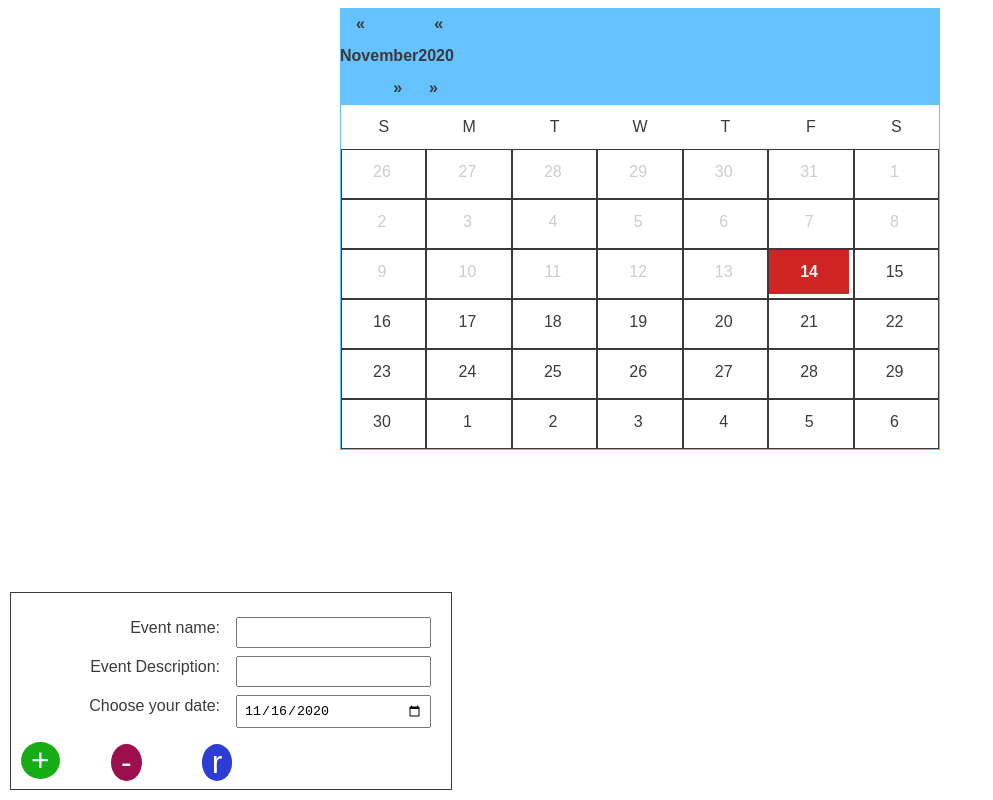
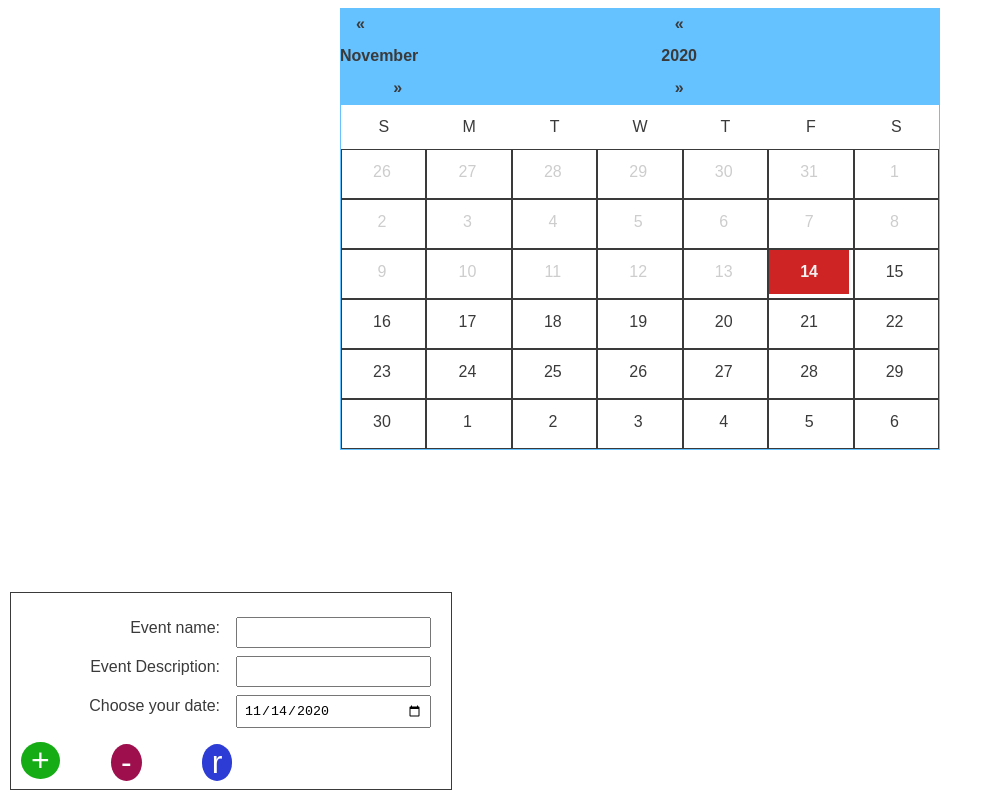
Before and after one commit to millord/calendar, a React (Create React App) app in the folder client/: page / in a window 1280 px wide. Shown: the whole page, without its empty margins (0-993 px from the left). Built offline with nearby package versions, Linux system fonts and the light colour scheme; no server answers.

Commit message:
worked on the header component

```diff
--- a/client/src/components/CalendarEvents.js
+++ b/client/src/components/CalendarEvents.js
@@ -1,6 +1,7 @@
 import {getCalendarEventsQuery,addCalenderEventMutation, updateCalendarEventMutation,removeCalendarEventMutation} from '../components/queries/queries'
 import React, {useState, useEffect} from 'react'
 import {  useMutation } from '@apollo/client';
+import moment from 'moment'
 
 
 
@@ -13,6 +14,8 @@ function CalendarEvents({ storedDate }) {
     const [addCalenderEvent, { data }] = useMutation(addCalenderEventMutation);
     const [updateCalendarEvent, { newdata }] = useMutation(updateCalendarEventMutation);
     const [removeCalendarEvent, { removedata }] = useMutation(removeCalendarEventMutation);
+
+    const currentDate = moment().format('YYYY-MM-DD')
 
     useEffect(() => {
       if (storedDate) {
@@ -88,7 +91,7 @@ function CalendarEvents({ storedDate }) {
                 <label for="start">Choose your date:</label>
 
               <input type="date" id="start" name="trip-start"
-              value="2020-11-16"
+              value={currentDate}
               onChange={(e) => setDate(e.target.value)}
               />
                 </div>
--- a/client/src/components/Header.js
+++ b/client/src/components/Header.js
@@ -7,8 +7,13 @@ function Header({value, setValue}) {
 
  return (
   <div className="header">
+    <div id="monthStyle">
     <Month value={value} setValue={setValue}/>
-    <Year value={value} setValue={setValue}/>
+    </div>
+   <div id="yearStyle">
+   <Year value={value} setValue={setValue}/>
+   </div>
+
     </div>
  )
 }
--- a/client/src/components/Month.js
+++ b/client/src/components/Month.js
@@ -22,7 +22,7 @@ function Month({value, setValue}){
   <div className="current">{currentMonthName()}</div>
       <div className="next"
       onClick={() =>setValue(nextMonth())}
-      >{String.fromCharCode(187)}</div>
+      ><span>{String.fromCharCode(187)}</span></div>
       </div>
   )
 
--- a/client/src/components/Year.js
+++ b/client/src/components/Year.js
@@ -15,18 +15,16 @@ function Year({value, setValue}){
     return value.clone().add(1, 'year')
   }
 
-  // function thisYear(){
-  //   return value.isSame(new Date(), "year")
-  // }
+
 
 
   return(
     <div>
-    <div className="previous"
+    <div className="previousYear"
       onClick={() =>  setValue(prevYear())}
       >{ String.fromCharCode(171)}</div>
       <div className="current">{currentYearName()}</div>
-          <div className="next"
+          <div className="nextYear"
           onClick={() =>setValue(nextYear())}
           >{String.fromCharCode(187)}</div>
           </div>
--- a/client/src/components/index.css
+++ b/client/src/components/index.css
@@ -13,7 +13,7 @@
   color: var(--black);
   font-family: var(--font-book);
   font-weight: 700;
-  display: flex;
+  /* display: flex; */
 }
 
 .calendar .day-names {
@@ -38,6 +38,22 @@
   flex: 1;
   text-align: right;
   margin-right: 1rem;
+}
+
+/* .calendar .header .previousYear {
+  flex: 1;
+  text-align: left;
+  margin-left: 1rem;
+}
+
+.calendar .header .nextYear {
+  flex: 1;
+  text-align: right;
+  margin-right: 1rem;
+} */
+
+#monthStyle {
+  float: left;
 }
 
 .calendar .week {
```
Also changed, not shown: client/src/components/queries.js (deleted, +0 -58 lines).
